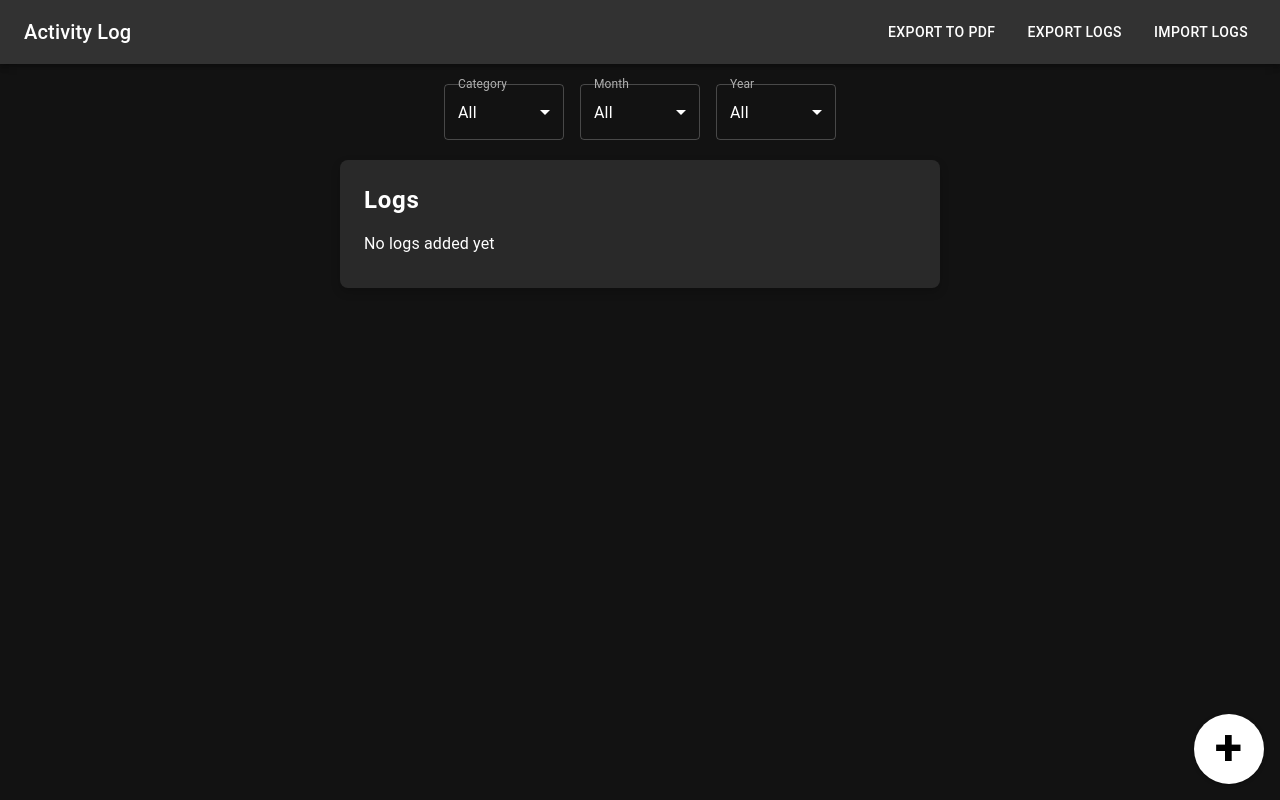
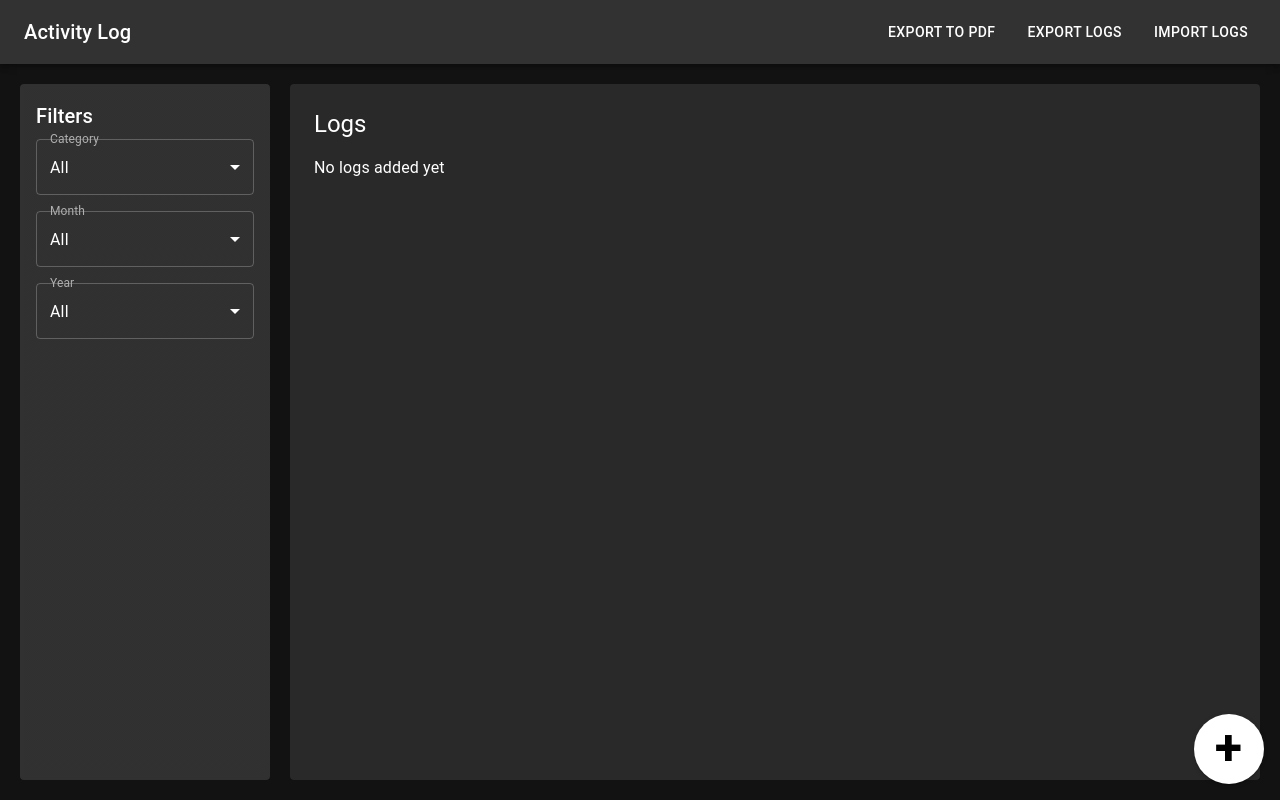
Before and after one commit to VedantKCSE/log-website, a React (Create React App) app: page / in a window 1280 px wide. Built offline with nearby package versions, Linux system fonts and the light colour scheme.

Commit message:
dashboard look added

```diff
--- a/src/App.js
+++ b/src/App.js
@@ -52,17 +52,43 @@ function App() {
   return (
     <ThemeProvider theme={darkTheme}>
       <CssBaseline />
+      <Navbar />
 
-      {/* Pass necessary props to Navbar */}
-      <Navbar
-        exportToPDF={() => exportToPDF(filteredLogs, selectedCategory)}
-        exportLogs={() => exportLogs(logs)}
-        importLogsHandler={handleImportLogs}
-      />
+      {/* Grid layout for FilterBar and LogList */}
+      <Box sx={{
+        display: 'grid',
+        gridTemplateColumns: { xs: '1fr', md: '250px 1fr' }, // Stacked on small screens, sidebar on larger screens
+        gridTemplateRows: { xs: 'auto 1fr', md: '1fr' }, // Auto height for FilterBar on mobile, full height on larger screens
+        gridGap: '20px',
+        height: 'calc(100vh - 64px)', // Full screen height minus navbar
+        padding: '20px',
+        overflow: 'hidden', // Prevent overflow when content is too large
+      }}>
+        {/* Sidebar FilterBar with flexible height */}
+        <Box sx={{
+          height: { xs: 'auto', md: '100%' }, // Auto height on mobile, full height on larger screens
+          overflowY: 'auto',
+        }}>
+          <FilterBar
+            selectedCategory={selectedCategory}
+            setSelectedCategory={setSelectedCategory}
+            selectedMonth={selectedMonth}
+            setSelectedMonth={setSelectedMonth}
+            selectedYear={selectedYear}
+            setSelectedYear={setSelectedYear}
+          />
+        </Box>
 
-      {/* Button to open the modal */}
+        {/* LogList should occupy remaining space */}
+        <Box sx={{
+          height: { xs: 'auto', md: '100%' }, // Auto on mobile, full height on larger screens
+          overflowY: 'auto',
+        }}>
+          <LogList logs={filteredLogs} />
+        </Box>
+      </Box>
+
       <Box sx={{
-        // right bottom css
         position: 'fixed',
         bottom: 16,
         right: 16,
@@ -80,7 +106,6 @@ function App() {
         </Button>
       </Box>
 
-      {/* Modal for the LogForm */}
       <Dialog open={openLogForm} onClose={() => setOpenLogForm(false)}>
         <DialogTitle>Add a new Log</DialogTitle>
         <DialogContent>
@@ -92,17 +117,6 @@ function App() {
           </Button>
         </DialogActions>
       </Dialog>
-
-      <FilterBar
-        selectedCategory={selectedCategory}
-        setSelectedCategory={setSelectedCategory}
-        selectedMonth={selectedMonth}
-        setSelectedMonth={setSelectedMonth}
-        selectedYear={selectedYear}
-        setSelectedYear={setSelectedYear}
-      />
-
-      <LogList logs={filteredLogs} />
     </ThemeProvider>
   );
 }
--- a/src/components/FilterBar.js
+++ b/src/components/FilterBar.js
@@ -1,5 +1,5 @@
 import React from 'react';
-import { Box, FormControl, InputLabel, Select, MenuItem } from '@mui/material';
+import { Box, FormControl, InputLabel, Select, MenuItem, Typography, Paper } from '@mui/material';
 
 const months = [
   { value: '01', label: 'January' },
@@ -18,14 +18,11 @@ const months = [
 
 const FilterBar = ({ selectedCategory, setSelectedCategory, selectedMonth, setSelectedMonth, selectedYear, setSelectedYear }) => {
   return (
-    <Box sx={{
-      display: 'flex',
-      flexWrap: 'wrap',
-      justifyContent: 'center',
-      margin: '20px 0',
-      gap: 2
-    }}>
-      <FormControl sx={{ minWidth: 120 }}>
+    <Paper elevation={3} sx={{ padding: 2, height: '100%', display: 'flex', flexDirection: 'column' }}>
+      <Typography variant="h6" gutterBottom>
+        Filters
+      </Typography>
+      <FormControl sx={{ minWidth: 120, marginBottom: 2 }}>
         <InputLabel>Category</InputLabel>
         <Select
           value={selectedCategory}
@@ -38,7 +35,7 @@ const FilterBar = ({ selectedCategory, setSelectedCategory, selectedMonth, setSe
         </Select>
       </FormControl>
 
-      <FormControl sx={{ minWidth: 120 }}>
+      <FormControl sx={{ minWidth: 120, marginBottom: 2 }}>
         <InputLabel>Month</InputLabel>
         <Select
           value={selectedMonth}
@@ -63,7 +60,7 @@ const FilterBar = ({ selectedCategory, setSelectedCategory, selectedMonth, setSe
           ))}
         </Select>
       </FormControl>
-    </Box>
+    </Paper>
   );
 };
 
--- a/src/components/LogList.js
+++ b/src/components/LogList.js
@@ -3,15 +3,8 @@ import { List, ListItem, ListItemText, Paper, Typography } from '@mui/material';
 
 const LogList = ({ logs }) => {
   return (
-    <Paper
-      sx={{
-        margin: '20px auto',
-        padding: 3,
-        maxWidth: 600,
-        borderRadius: 2,
-        boxShadow: '0px 4px 10px rgba(0, 0, 0, 0.2)'
-      }}>
-      <Typography variant="h5" gutterBottom sx={{ fontWeight: 'bold', letterSpacing: '0.03em' }}>
+    <Paper sx={{ padding: 3, height: '100%' }}>
+      <Typography variant="h5" gutterBottom>
         Logs
       </Typography>
       <List>
@@ -19,18 +12,10 @@ const LogList = ({ logs }) => {
           <Typography>No logs added yet</Typography>
         ) : (
           logs.map((log, index) => (
-            <ListItem
-              key={index}
-              sx={{
-                padding: 2,
-                borderBottom: '1px solid rgba(255, 255, 255, 0.12)',
-                ':last-child': { borderBottom: 'none' }
-              }}>
+            <ListItem key={index}>
               <ListItemText
                 primary={log.log}
                 secondary={`${log.category} | ${log.date}`}
-                primaryTypographyProps={{ fontWeight: '500', color: 'white' }}
-                secondaryTypographyProps={{ color: 'rgba(255, 255, 255, 0.6)' }}
               />
             </ListItem>
           ))
```
